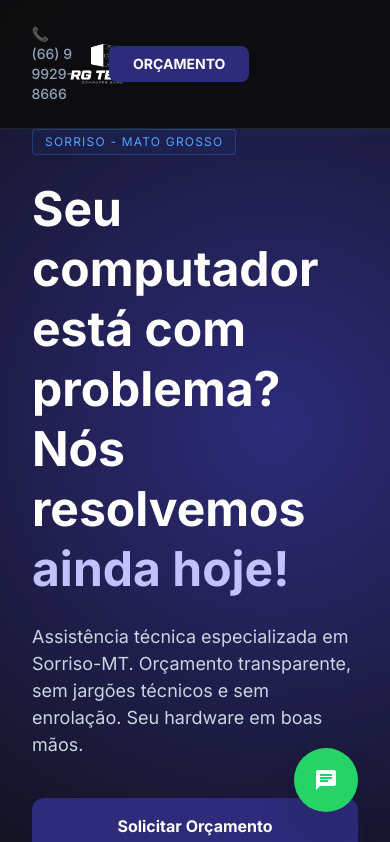
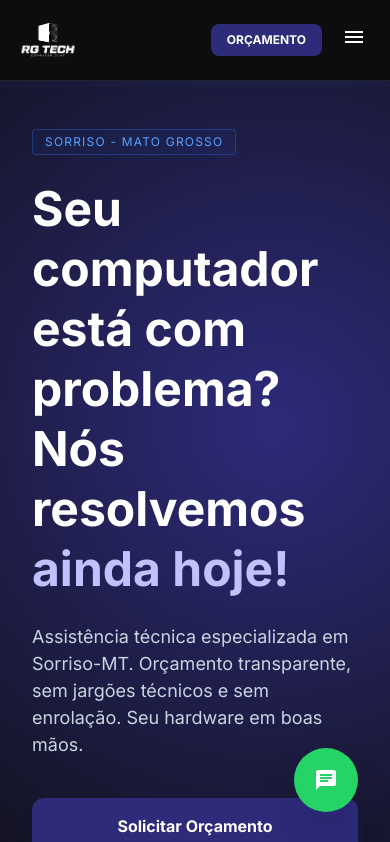
Before and after one commit to ricardov7152/SITE-RGTECH, a React (Vite) app: page / in a window 390 px wide. Shown: the top 842 px of the page. Built offline with nearby package versions, Linux system fonts and the light colour scheme.

Commit message:
feat: adicionar menu mobile e botao do Instagram

```diff
--- a/src/App.jsx
+++ b/src/App.jsx
@@ -1,3 +1,5 @@
+import { useState } from "react";
+
 const WA_LINK = "https://wa.me/5566999298666?text=Ol%C3%A1%2C%20vim%20pelo%20site%20e%20gostaria%20de%20solicitar%20um%20or%C3%A7amento!";
 const WA_SERVICO = (servico) =>
   `https://wa.me/5566999298666?text=Ol%C3%A1%2C%20tenho%20interesse%20em%20${encodeURIComponent(servico)}.%20Pode%20me%20ajudar%3F`;
@@ -9,17 +11,20 @@
 ];
 
 export default function App() {
+  const [isMenuOpen, setIsMenuOpen] = useState(false);
+
   return (
     <div className="overflow-x-hidden bg-[#0D0D0D] text-[#e2e2e2] font-inter">
 
       {/* ── TopNavBar ── */}
-      <nav className="fixed top-0 left-0 w-full grid grid-cols-3 items-center px-8 py-2 bg-[#0D0D0D]/90 backdrop-blur-xl border-b border-white/10 shadow-[0_0_15px_rgba(59,130,246,0.1)] z-50">
-        {/* Logo - coluna esquerda */}
-        <a href="#" className="ml-8">
-          <img src="/logo.png" alt="RG TECH Logo" className="h-28 w-auto object-contain" />
+      <nav className="fixed top-0 left-0 w-full px-4 md:px-8 py-2 bg-[#0D0D0D]/90 backdrop-blur-xl border-b border-white/10 shadow-[0_0_15px_rgba(59,130,246,0.1)] z-50">
+        <div className="flex justify-between items-center h-full">
+          {/* Logo */}
+          <a href="#" className="shrink-0">
+            <img src="/logo.png" alt="RG TECH Logo" className="h-16 md:h-24 w-auto object-contain" />
           </a>
 
-        {/* Links - coluna central (centralizado) */}
+          {/* Links - Desktop */}
           <div className="hidden md:flex gap-8 items-center justify-center">
             <a className="text-blue-400 font-bold border-b-2 border-blue-500 tracking-tight hover:text-blue-400 transition-colors duration-300 uppercase text-sm" href="#servicos">SERVIÇOS</a>
             <a className="text-slate-400 font-medium tracking-tight hover:text-blue-400 transition-colors duration-300 uppercase text-sm" href="#marcas">MARCAS</a>
@@ -27,15 +32,32 @@
             <a className="text-slate-400 font-medium tracking-tight hover:text-blue-400 transition-colors duration-300 uppercase text-sm" href="#faq">FAQ</a>
           </div>
 
-        {/* CTA buttons - coluna direita */}
-        <div className="flex gap-4 items-center justify-end">
-          <a href={WA_LINK} target="_blank" rel="noreferrer" className="px-5 py-2 text-slate-400 font-medium hover:text-white transition-all text-sm">
+          {/* CTA buttons & Mobile Menu Toggle */}
+          <div className="flex gap-3 md:gap-4 items-center shrink-0">
+            <a href={WA_LINK} target="_blank" rel="noreferrer" className="hidden lg:block px-5 py-2 text-slate-400 font-medium hover:text-white transition-all text-sm whitespace-nowrap">
               📞 (66) 9 9929-8666
             </a>
-          <a href={WA_LINK} target="_blank" rel="noreferrer" className="px-6 py-2 bg-[#2D2B7A] text-white font-bold rounded-lg hover:bg-[#4A47FF] transition-all text-sm">
+            <a href={WA_LINK} target="_blank" rel="noreferrer" className="px-4 py-2 bg-[#2D2B7A] text-white font-bold rounded-lg hover:bg-[#4A47FF] transition-all text-xs md:text-sm whitespace-nowrap">
               ORÇAMENTO
             </a>
+            <button
+              className="md:hidden text-white p-2"
+              onClick={() => setIsMenuOpen(!isMenuOpen)}
+            >
+              <span className="material-symbols-outlined text-2xl">{isMenuOpen ? "close" : "menu"}</span>
+            </button>
           </div>
+        </div>
+
+        {/* Mobile Menu Dropdown */}
+        {isMenuOpen && (
+          <div className="md:hidden absolute top-full left-0 w-full bg-[#0D0D0D] border-b border-white/10 py-4 px-6 flex flex-col gap-4 shadow-xl">
+            <a className="text-white font-bold uppercase text-sm" href="#servicos" onClick={() => setIsMenuOpen(false)}>SERVIÇOS</a>
+            <a className="text-slate-400 hover:text-white font-medium uppercase text-sm" href="#marcas" onClick={() => setIsMenuOpen(false)}>MARCAS</a>
+            <a className="text-slate-400 hover:text-white font-medium uppercase text-sm" href="#sobre" onClick={() => setIsMenuOpen(false)}>SOBRE NÓS</a>
+            <a className="text-slate-400 hover:text-white font-medium uppercase text-sm" href="#faq" onClick={() => setIsMenuOpen(false)}>FAQ</a>
+          </div>
+        )}
       </nav>
 
       {/* ── Hero Section ── */}
@@ -197,6 +219,18 @@
               </div>
             ))}
           </div>
+
+          {/* CTA Instagram */}
+          <div className="mt-16 text-center">
+            <p className="text-slate-400 text-sm mb-4">Quer ver nossos resultados na prática?</p>
+            <a href="https://www.instagram.com/rgtechpc/" target="_blank" rel="noreferrer"
+              className="inline-flex items-center gap-3 px-8 py-4 bg-gradient-to-r from-[#833ab4] via-[#fd1d1d] to-[#fcb045] text-white font-bold rounded-xl hover:scale-105 transition-all shadow-lg shadow-pink-900/20">
+              <svg className="w-6 h-6 fill-current" viewBox="0 0 24 24" xmlns="http://www.w3.org/2000/svg">
+                <path d="M12 2.163c3.204 0 3.584.012 4.85.07 3.252.148 4.771 1.691 4.919 4.919.058 1.265.069 1.645.069 4.849 0 3.205-.012 3.584-.069 4.849-.149 3.225-1.664 4.771-4.919 4.919-1.266.058-1.644.07-4.85.07-3.204 0-3.584-.012-4.849-.07-3.26-.149-4.771-1.699-4.919-4.92-.058-1.265-.07-1.644-.07-4.849 0-3.204.013-3.583.07-4.849.149-3.227 1.664-4.771 4.919-4.919 1.266-.057 1.645-.069 4.849-.069zM12 0C8.741 0 8.333.014 7.053.072 2.695.272.273 2.69.073 7.052.014 8.333 0 8.741 0 12c0 3.259.014 3.668.072 4.948.2 4.358 2.618 6.78 6.98 6.98C8.333 23.986 8.741 24 12 24c3.259 0 3.668-.014 4.948-.072 4.354-.2 6.782-2.618 6.979-6.98.059-1.28.073-1.689.073-4.948 0-3.259-.014-3.667-.072-4.947-.196-4.354-2.617-6.78-6.979-6.98C15.668.014 15.259 0 12 0zm0 5.838a6.162 6.162 0 100 12.324 6.162 6.162 0 000-12.324zM12 16a4 4 0 110-8 4 4 0 010 8zm6.406-11.845a1.44 1.44 0 100 2.881 1.44 1.44 0 000-2.881z"/>
+              </svg>
+              Veja alguns de nossos Trabalhos
+            </a>
+          </div>
         </div>
       </section>
 
```
Lines whose indentation alone changed are shown as unchanged.
